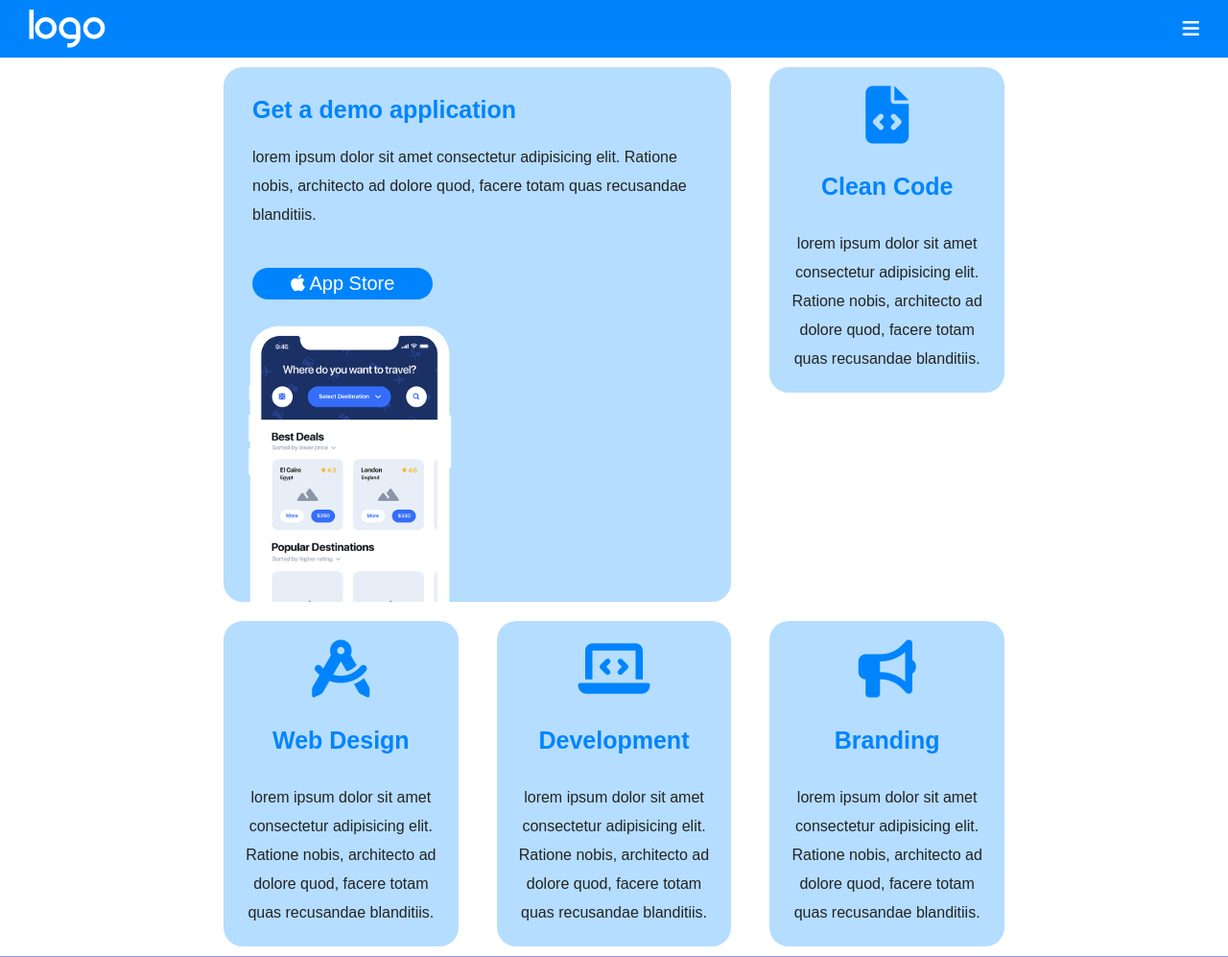
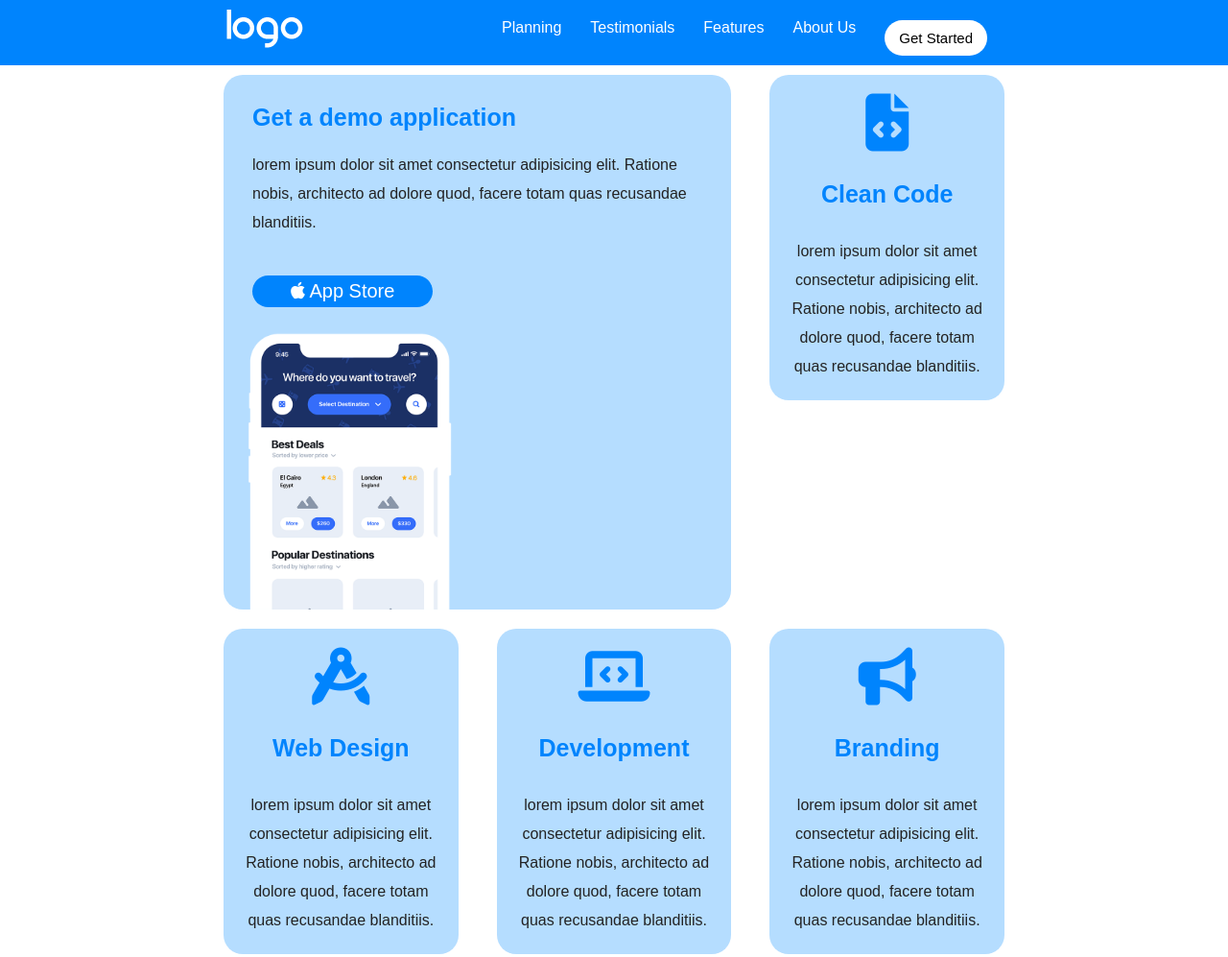
Before and after one commit to sophiamziou/htmlcss-responsive-layout, a plain HTML site: page index.html in a window 1280 px wide. Shown: the top 997 px of the page at 96% size. Drawn offline with Linux system fonts and the light colour scheme.

Commit message:
header nav added

```diff
--- a/css/style.css
+++ b/css/style.css
@@ -19,7 +19,7 @@
 
 /* HEADER LAYOUT */
 
-.header{
+header{
     width: 100%;
     padding: 0 20px;
     background-color: rgb(0,132,253);
@@ -44,6 +44,12 @@
     vertical-align: middle;
     color: white;
 }
+
+.hamburger ul{
+    display: none;
+}
+
+
 
 /* MAIN LAYOUT */
 
@@ -428,6 +434,42 @@ footer{
     .dir-row{
         flex-direction: row;
     }
+
+    .header{
+        width: 70%;
+        margin: 0 auto;
+        padding: 0 20px;
+    }
+
+    .hamburger i{
+        display: none;
+    }
+
+    .hamburger ul{
+        display: flex;
+        flex-direction: row;
+        justify-content: center;
+        line-height: 100%;
+    }
+
+    .hamburger ul li{
+        list-style-type: none;
+        margin: 0 15px;
+        color: white;
+        font-weight: lighter;
+        vertical-align: middle;
+        line-height: 100%;
+    }
+
+    li button{
+        color: black;
+        font-size: 15px;
+        background-color: white;
+        padding: 10px 15px;
+        margin-top: 0;
+        margin-bottom: 0;
+    }
+
   }
 
 @media screen and (min-width: 1200px) and (max-width: 1400px){
--- a/index.html
+++ b/index.html
@@ -20,6 +20,17 @@
                 </div>
                 <div class="col-h hamburger">
                     <i class="fa fa-bars" aria-hidden="true"></i>
+                    <ul>
+                        <li>Planning</li>
+                        <li>Testimonials</li>
+                        <li>Features</li>
+                        <li>About Us</li>
+                        <li>
+                            <button>
+                                Get Started
+                            </button>
+                        </li>
+                    </ul>
                 </div>
             </div>
         </div>
```
